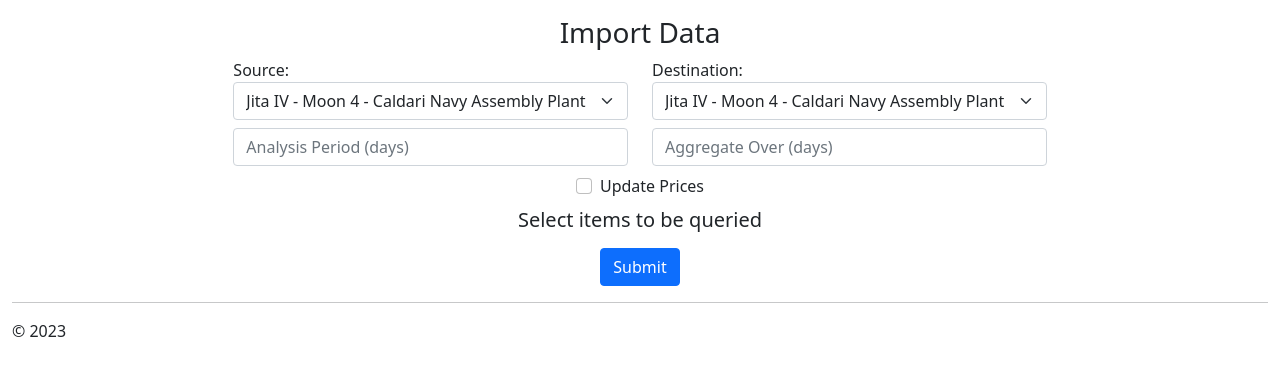
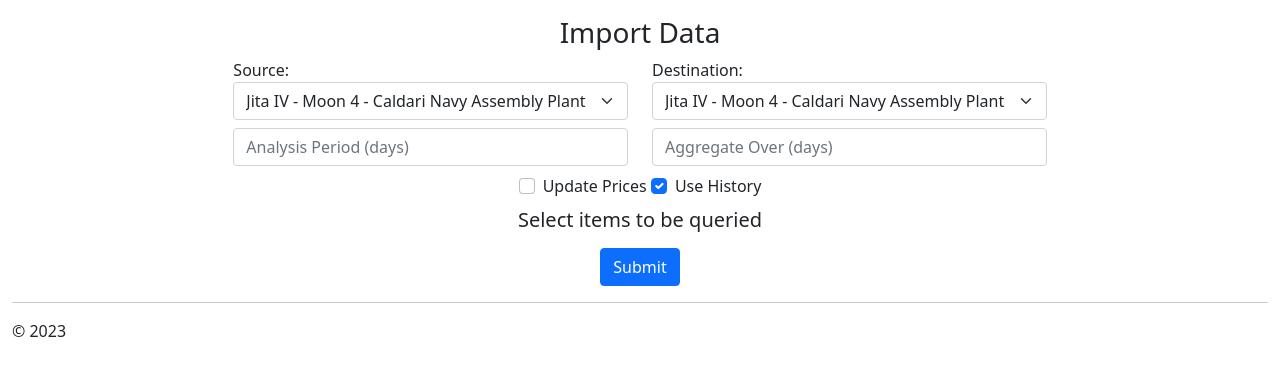
Before and after one commit to nathmart1n/eveme, a Flask app: template services/web/eveme/templates/imports.html in a window 1280 px wide. Shown: the part 56-432 px from the top of the page. Run offline with Flask 3, Linux system fonts and the light colour scheme; the template is opened without the code that fills it, so the values that code supplies are empty; parts of the project's set-up code (start-up, migrations or seed data) failed here and were passed over; some libraries are stand-ins or nearby versions.

Commit message:
Added "Use History" button ,toggled by default

```diff
--- a/services/web/eveme/templates/imports.html
+++ b/services/web/eveme/templates/imports.html
@@ -54,6 +54,12 @@ Imports
                         <input class="form-check-input checkbox-gap" type="checkbox" name="updatePrices" id="updatePrices">
                         <label class="form-check-label" for="updatePrices">
                             Update Prices
+                        </label>
+                    </div>
+                    <div class="form-check" style="display: inline-block;">
+                        <input class="form-check-input checkbox-gap" type="checkbox" name="useHistory" id="useHistory" checked>
+                        <label class="form-check-label" for="useHistory">
+                            Use History
                         </label>
                     </div>
                 </div>
```
